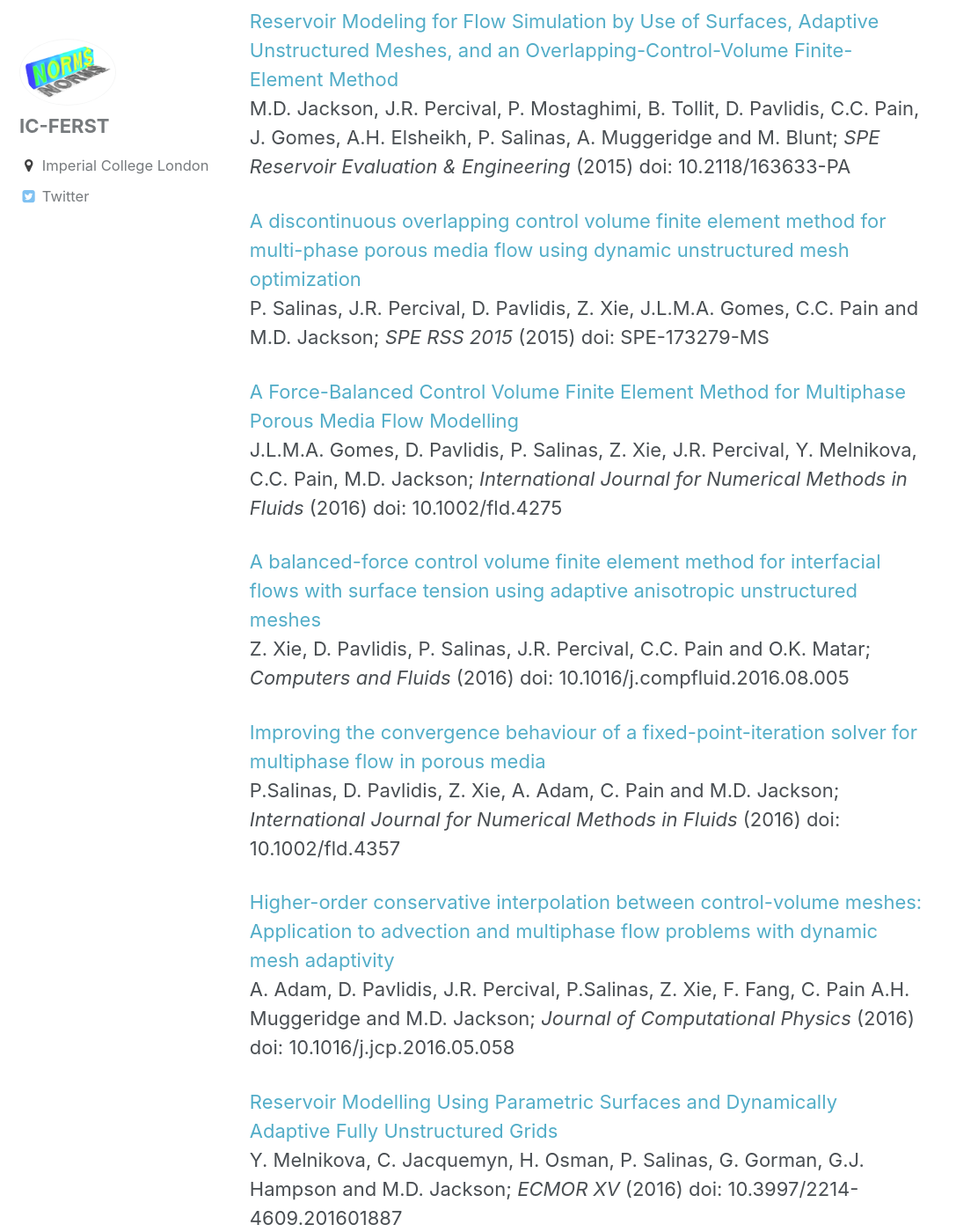
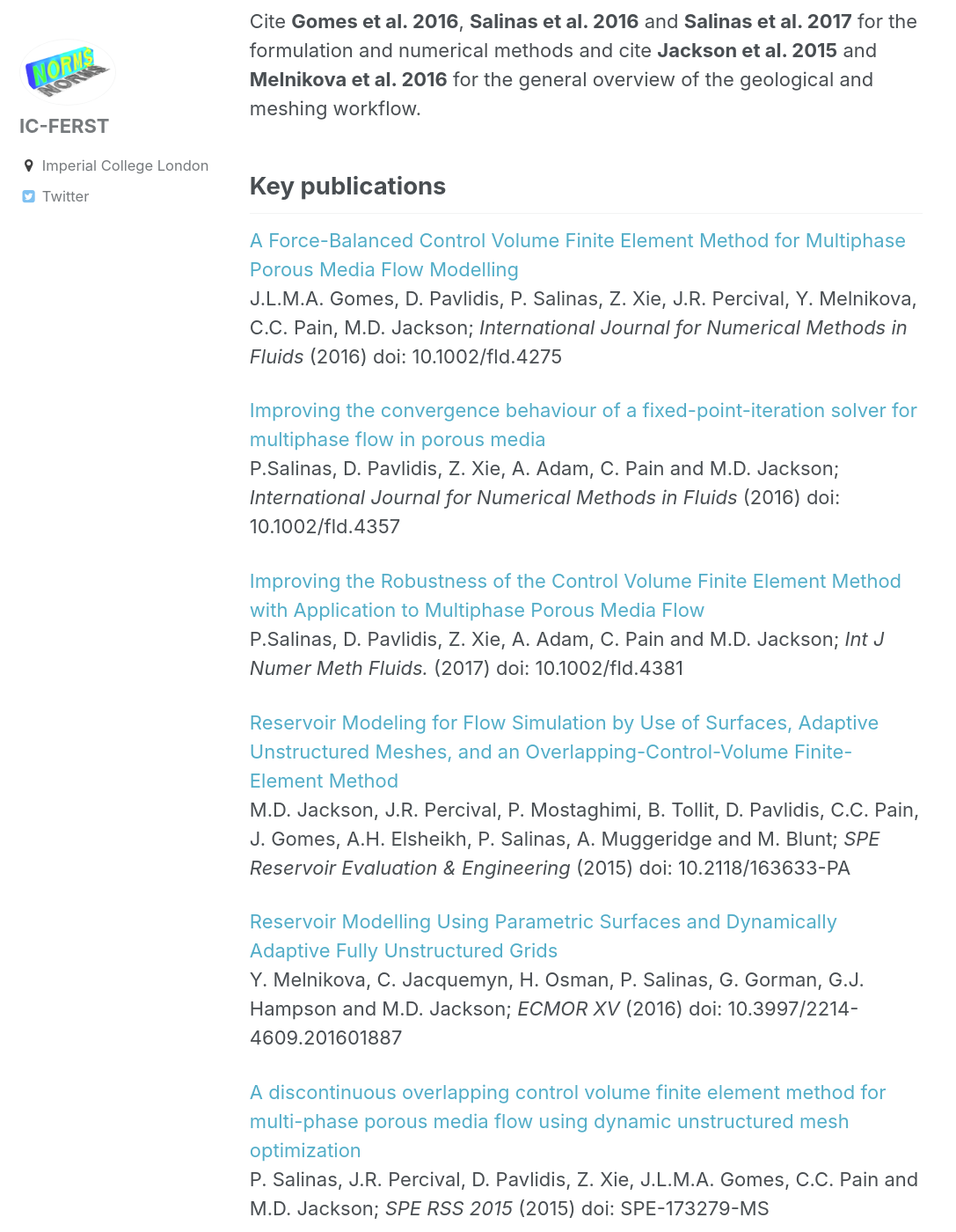
Before and after one commit to Multifluids/multifluids.github.com, a Jekyll site: the page built from _pages/people.md, in a window 1280 px wide and 1400 px high, scrolled down 803 px. Shown: the whole window at 88% size, without its empty margins (0-1087 px from the left). Built offline with Jekyll 4.4.1, drawn with Linux system fonts in a browser that asks for light colours.

Commit message:
Added one reference and the section how to cite ICFERST

```diff
--- a/_pages/people.md
+++ b/_pages/people.md
@@ -14,9 +14,37 @@ excerpt: ""
 
  -- Current and former people of the team: Dr. Z. Xie, Dr. J.R. Percival, Dr. F. Fang, Dr. Q. Lei, M. Rood, Dr. A. Adam, Dr. Y. Melnikova, Dr. J.L.M.A. Gomes,  H. Osman, Y. Debbabi, Dr. J.P. Latham, A. Obeysekara, P. Yang and <a href="http://www.imperial.ac.uk/people/j.xiang">Dr. J. Xiang</a>.
 
+## How to cite IC-FERST
+
+Cite <b>Gomes et al. 2016</b>, <b>Salinas et al. 2016</b> and <b>Salinas et al. 2017</b> for the formulation and numerical methods and cite <b>Jackson et al. 2015</b> and <b>Melnikova et al. 2016</b> for the general overview of the geological and meshing workflow.
+
+## Key publications
 
 
-## Key publications
+   <p><a href="http://onlinelibrary.wiley.com/doi/10.1002/fld.4275/abstract">
+           A Force-Balanced Control Volume Finite Element Method for Multiphase Porous Media Flow Modelling
+      </a><br>
+      J.L.M.A. Gomes, D. Pavlidis, P. Salinas, Z. Xie, J.R.
+Percival, Y. Melnikova, C.C. Pain, M.D. Jackson;
+      <em>International Journal for Numerical Methods in Fluids</em>
+      (2016) doi: 10.1002/fld.4275
+   </p>
+
+   <p><a href="http://onlinelibrary.wiley.com/doi/10.1002/fld.4357/full">
+           Improving the convergence behaviour of a fixed-point-iteration solver for multiphase flow in porous media
+      </a><br>
+      P.Salinas, D. Pavlidis, Z. Xie, A. Adam, C. Pain and M.D. Jackson;
+      <em>International Journal for Numerical Methods in Fluids</em>
+      (2016) doi: 10.1002/fld.4357
+   </p>
+
+   <p><a href="http://onlinelibrary.wiley.com/doi/10.1002/fld.4381/pdf">
+           Improving the Robustness of the Control Volume Finite Element Method with Application to Multiphase Porous Media Flow
+      </a><br>
+      P.Salinas, D. Pavlidis, Z. Xie, A. Adam, C. Pain and M.D. Jackson;
+      <em> Int J Numer Meth Fluids. </em>
+      (2017) doi: 10.1002/fld.4381
+   </p>
 
    <p> <a href="https://www.onepetro.org/journal-paper/SPE-163633-PA">
           Reservoir Modeling for Flow Simulation by Use of Surfaces, Adaptive
@@ -30,6 +58,14 @@ excerpt: ""
        (2015) doi: 10.2118/163633-PA
     </p>
 
+   <p><a href="http://www.earthdoc.eage.org/publication/publicationdetails/?publication=86333">
+           Reservoir Modelling Using Parametric Surfaces and Dynamically Adaptive Fully Unstructured Grids
+      </a><br>
+      Y. Melnikova, C. Jacquemyn, H. Osman, P. Salinas, G. Gorman, G.J. Hampson and M.D. Jackson;
+      <em>ECMOR XV</em>
+      (2016) doi: 10.3997/2214-4609.201601887
+   </p>
+
    <p> <a href="https://www.onepetro.org/conference-paper/SPE-173279-MS">
           A discontinuous overlapping control volume finite element method for multi-phase porous media flow using dynamic unstructured mesh optimization
        </a> <br>
@@ -38,14 +74,7 @@ excerpt: ""
        (2015) doi: SPE-173279-MS
     </p>
 
-   <p><a href="http://onlinelibrary.wiley.com/doi/10.1002/fld.4275/abstract">
-           A Force-Balanced Control Volume Finite Element Method for Multiphase Porous Media Flow Modelling
-      </a><br>
-      J.L.M.A. Gomes, D. Pavlidis, P. Salinas, Z. Xie, J.R.
-Percival, Y. Melnikova, C.C. Pain, M.D. Jackson;
-      <em>International Journal for Numerical Methods in Fluids</em>
-      (2016) doi: 10.1002/fld.4275
-   </p>
+
 
    <p><a href="http://www.sciencedirect.com/science/article/pii/S0045793016302511">
            A balanced-force control volume finite element method for interfacial flows with surface tension using adaptive anisotropic unstructured meshes
@@ -55,13 +84,7 @@ Percival, Y. Melnikova, C.C. Pain, M.D. Jackson;
       (2016) doi: 10.1016/j.compfluid.2016.08.005
    </p>
 
-   <p><a href="http://onlinelibrary.wiley.com/doi/10.1002/fld.4357/full">
-           Improving the convergence behaviour of a fixed-point-iteration solver for multiphase flow in porous media
-      </a><br>
-      P.Salinas, D. Pavlidis, Z. Xie, A. Adam, C. Pain and M.D. Jackson;
-      <em>International Journal for Numerical Methods in Fluids</em>
-      (2016) doi: 10.1002/fld.4357
-   </p>
+
 
    <p><a href="http://www.sciencedirect.com/science/article/pii/S0021999116302030">
            Higher-order conservative interpolation between control-volume meshes: Application to advection and multiphase flow problems with dynamic mesh adaptivity
@@ -71,13 +94,7 @@ Percival, Y. Melnikova, C.C. Pain, M.D. Jackson;
       (2016) doi: 10.1016/j.jcp.2016.05.058
    </p>
 
-   <p><a href="http://www.earthdoc.eage.org/publication/publicationdetails/?publication=86333">
-           Reservoir Modelling Using Parametric Surfaces and Dynamically Adaptive Fully Unstructured Grids
-      </a><br>
-      Y. Melnikova, C. Jacquemyn, H. Osman, P. Salinas, G. Gorman, G.J. Hampson and M.D. Jackson;
-      <em>ECMOR XV</em>
-      (2016) doi: 10.3997/2214-4609.201601887
-   </p>
+
 
    <p><a href="http://www.earthdoc.eage.org/publication/publicationdetails/?publication=86330">
            Geologic Modelling Using Parametric NURBS Surfaces
```
